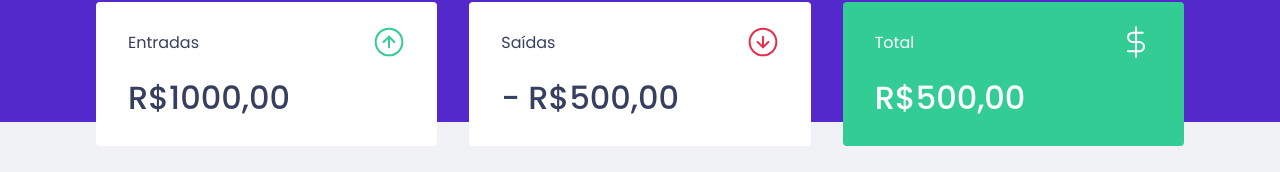
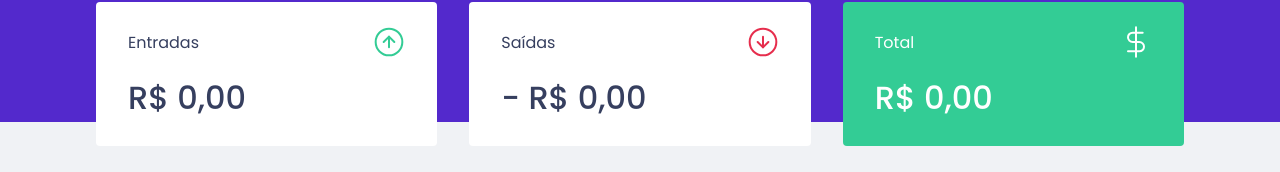
Before and after one commit to ViniciusHack/dtmoney, a React (Create React App) app: page / in a window 1280 px wide. Shown: the part 150-322 px from the top of the page. Built offline with nearby package versions, Linux system fonts and the light colour scheme; no server answers; what miragejs would draw is missing.

Commit message:
feature: Calculate amount

```diff
--- a/src/components/Summary/index.tsx
+++ b/src/components/Summary/index.tsx
@@ -10,6 +10,26 @@
 export function Summary() {
     const { transactions } = useContext(TransactionsContext)
 
+    // const totalDeposits = transactions.reduce((acc, transaction) => {
+    //     if(transaction.type === 'deposit') {
+    //         return acc + transaction.amount
+    //     }
+
+    //     return acc
+    // }, 0)
+
+    const summary = transactions.reduce((acc, transaction) => {
+        if(transaction.type === 'deposit') {
+            acc.deposits += transaction.amount;
+            acc.total += transaction.amount
+        } else {
+            acc.withdraws += transaction.amount
+            acc.total -= transaction.amount
+        }
+
+        return acc
+    }, {deposits: 0, withdraws: 0, total: 0})
+
     return (
         <Container>
             <div>
@@ -17,21 +37,30 @@
                     <p>Entradas</p>
                     <img src={incomeImg} alt="Entradas" />
                 </header>
-                <strong>R$1000,00</strong>
+                <strong>{new Intl.NumberFormat('pt-BR', {
+                                style: 'currency',
+                                currency: 'BRL'
+                            }).format(summary.deposits)}</strong>
             </div>
             <div>
                 <header>
                     <p>Saídas</p>
                     <img src={outcomeImg} alt="Saídas" />
                 </header>
-                <strong>- R$500,00</strong>
+                <strong>- {new Intl.NumberFormat('pt-BR', {
+                                style: 'currency',
+                                currency: 'BRL'
+                            }).format(summary.withdraws)}</strong>
             </div>
             <div className="highlight-background">
                 <header>
                     <p>Total</p>
                     <img src={totalImg} alt="Total" />
                 </header>
-                <strong>R$500,00</strong>
+                <strong>{new Intl.NumberFormat('pt-BR', {
+                                style: 'currency',
+                                currency: 'BRL'
+                            }).format(summary.total)}</strong>
             </div>
         </Container>
     )
```
